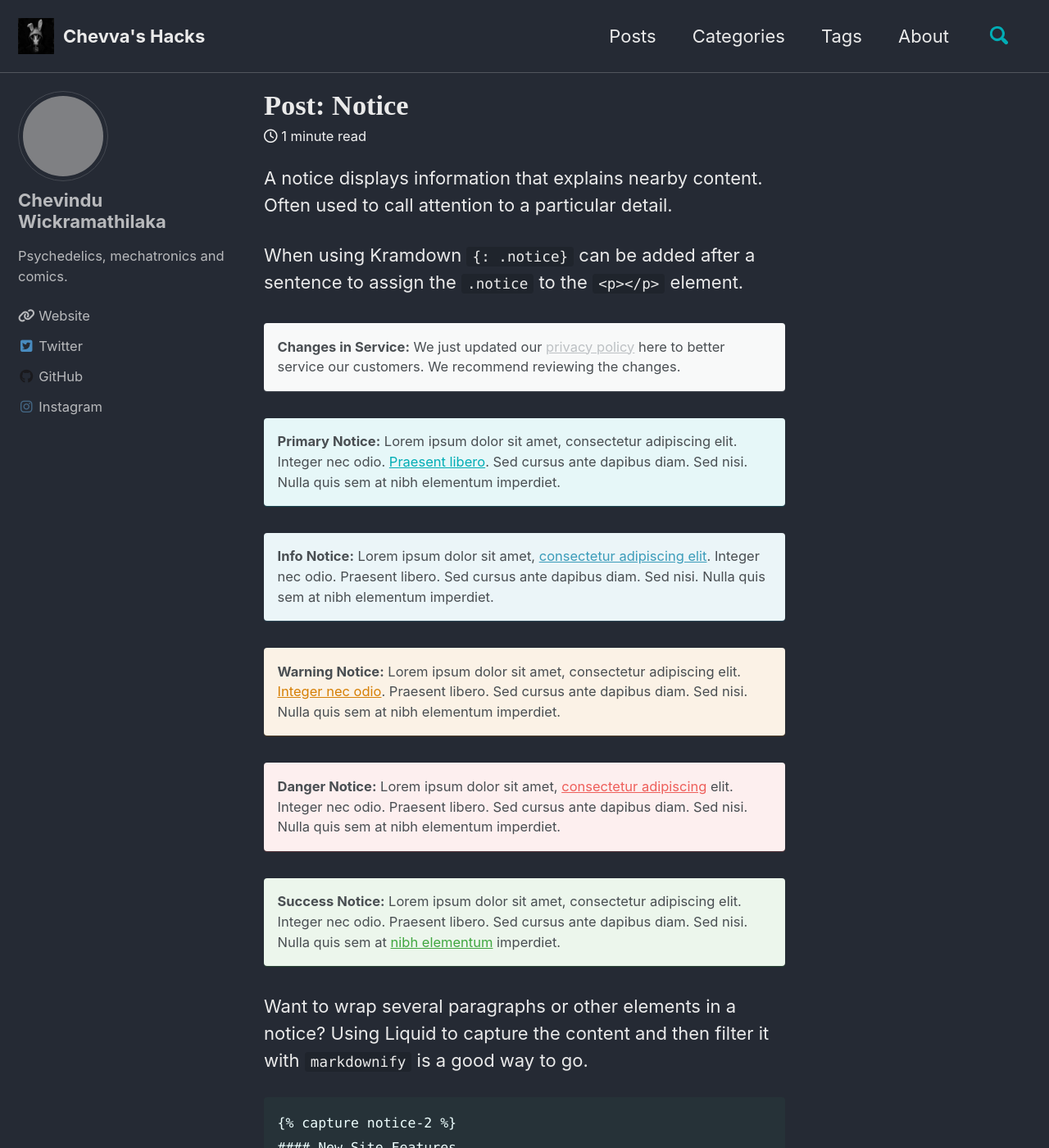
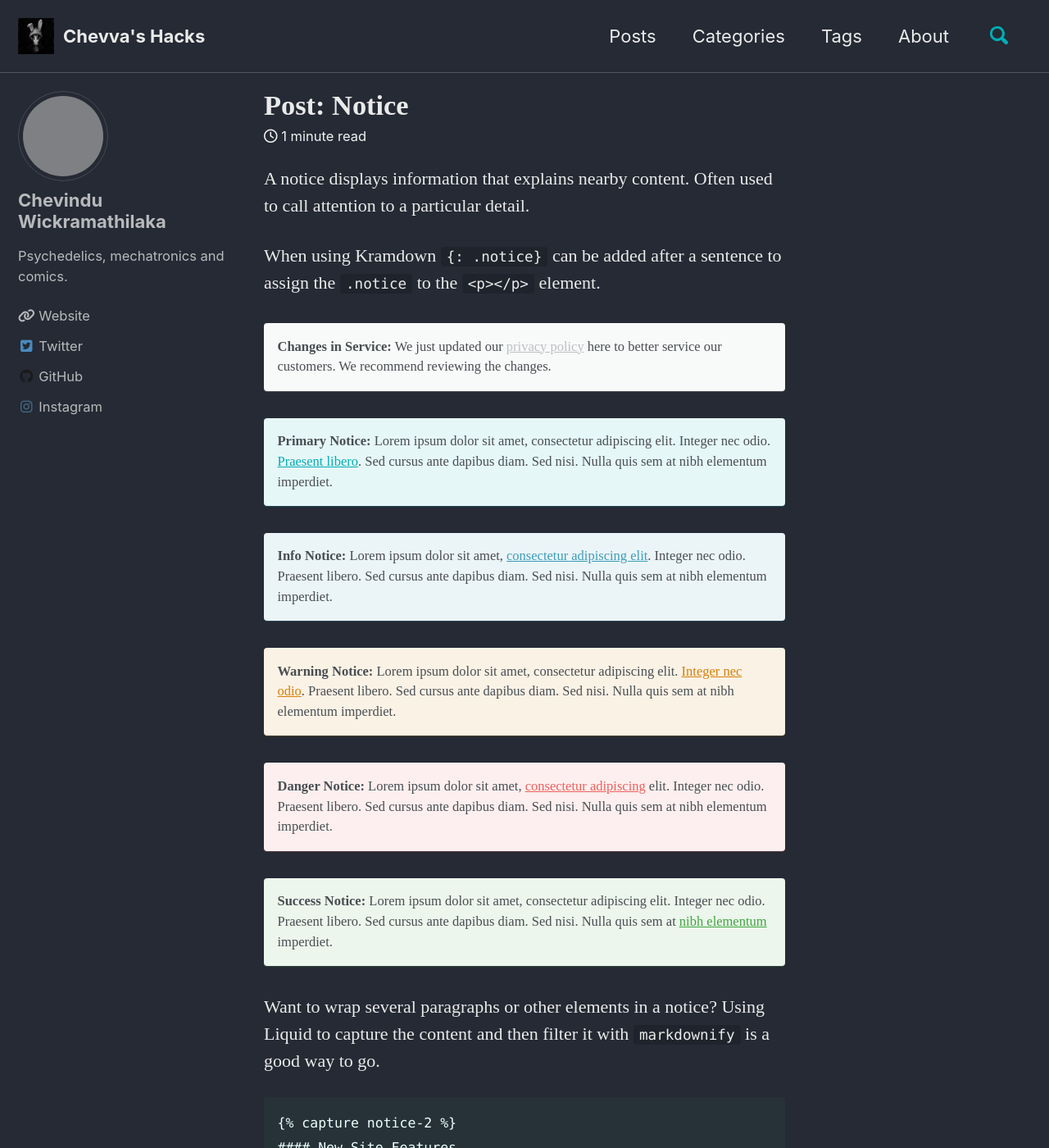
Before and after one commit to Chevindu/Chevindu.github.io, a Jekyll site: the page built from _posts/2010-02-05-post-notice.md, in a window 1280 px wide and 1400 px high. Shown: the whole window at 82% size. Built offline with Jekyll 4.4.1, drawn with Linux system fonts in a browser that asks for light colours; cached includes are drawn as plain includes; nearby versions of some CDN libraries; some web fonts are replaced; grey boxes are pictures that could not be loaded.

Commit message:
global font to abhaya

```diff
--- a/_sass/minimal-mistakes/_variables.scss
+++ b/_sass/minimal-mistakes/_variables.scss
@@ -30,7 +30,7 @@ $calisto: "Calisto MT", serif !default;
 $garamond: Garamond, serif !default;
 $abhaya: 'Abhaya Libre', serif !default;
 
-$global-font-family: $sans-serif !default;
+$global-font-family: $abhaya !default;
 $header-font-family: $abhaya !default;
 $caption-font-family: $serif !default;
 
```
